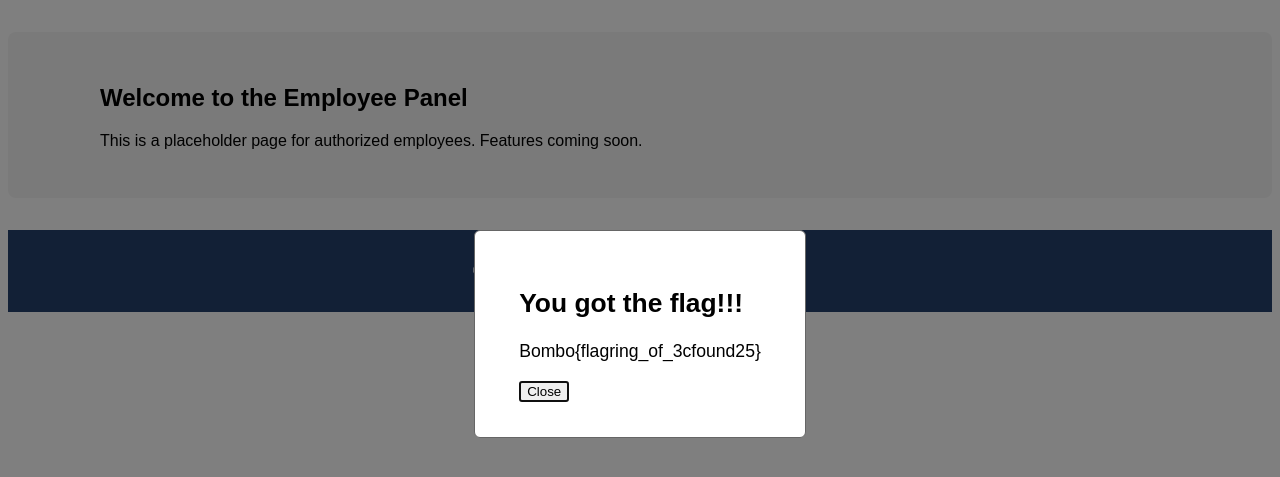
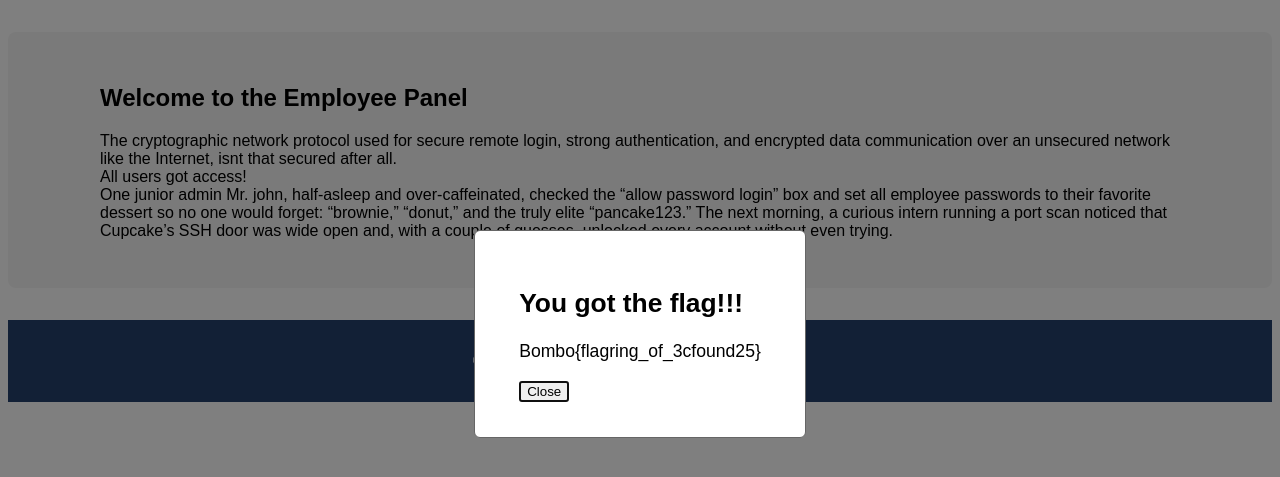
Before and after one commit to LeonBoussen/ETH6.CTF-website, a Flask app: page /panel in a window 1280 px wide. Shown: the part 66-543 px from the top of the page. Run offline with Flask 3, Linux system fonts and the light colour scheme; the visitor is signed in with stand-in values (Sample User, id 1).

```diff
--- a/templates/panel.html
+++ b/templates/panel.html
@@ -59,7 +59,7 @@
     <section class="panel">
         <div class="container">
             <h1>Welcome to the Employee Panel</h1>
-            <p>This is a placeholder page for authorized employees. Features coming soon.</p>
+            <p>The cryptographic network protocol used for secure remote login, strong authentication, and encrypted data communication over an unsecured network like the Internet, isnt that secured after all. <br>All users got access!</br>One junior admin Mr. john, half‑asleep and over‑caffeinated, checked the “allow password login” box and set all employee passwords to their favorite dessert so no one would forget: “brownie,” “donut,” and the truly elite “pancake123.” The next morning, a curious intern running a port scan noticed that Cupcake’s SSH door was wide open and, with a couple of guesses, unlocked every account without even trying.</br></p>
         </div>
     </section>
     <footer>
```
